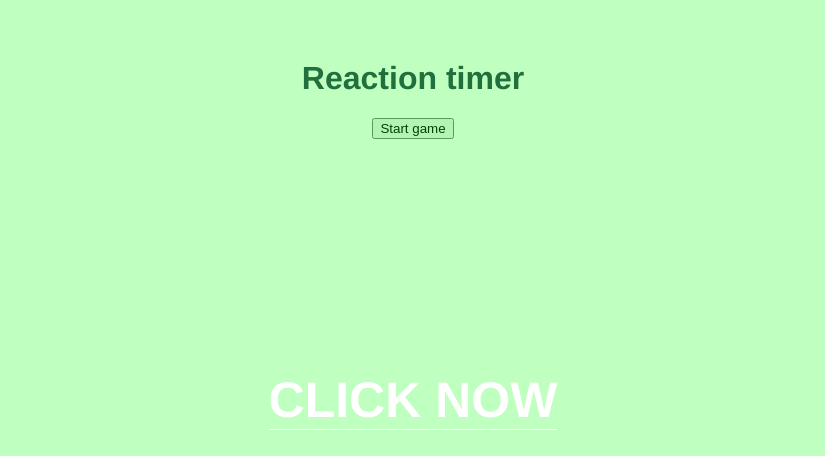
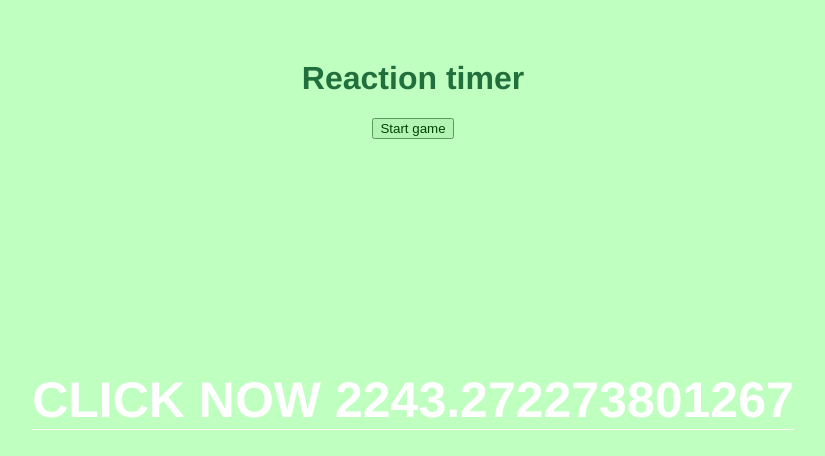
Before and after one commit to wypchlo/LearningVue, a Vue app in the folder reflex_game/: page / in a window 1280 px wide. Both pictures are taken after a click on the button "Start game". Shown: the top 456 px of the page, without its empty margins (227-1052 px from the left). Built offline with nearby package versions, Linux system fonts and the light colour scheme.

Commit message:
Day 2 Finished the reflex game

```diff
--- a/reflex_game/src/App.vue
+++ b/reflex_game/src/App.vue
@@ -1,9 +1,9 @@
 <template>
   <h1> Reaction timer </h1>
-  <button @click="start()"> Start game </button>
-  <ReflexInput v-if="inputShown" @click="handleClick()" />
+  <button @click="start()" v-if="{disabled: isPlaying}" :reactionTime="reactionTime"> Start game </button>
+  <ReflexInput v-if="isPlaying" :delay="delay" @click="timerStarted" @timerStopped="timerStopped" />
 
-  <ReflexResult v-if="resultShown" :time="undefined" />
+  <ReflexResult v-if="resultShown" :time="undefined" :reactionTime="reactionTime" />
 </template>
 
 <script>
@@ -18,24 +18,23 @@ export default {
   },
   data() {
     return {
-      inputShown: false,
       resultShown: false,
       isPlaying: false,
+      delay: 0,
+      reactionTime: 0
     };
   },
   methods: {
-    handleClick() {
-      this.inputShown = false;
-      this.resultShown = true;
-      this.isPlaying = false;
-      this.$emit("clicked");
-    },
     start() {
-      if(this.isPlaying == true) return;
-
+      this.delay = 2000 + Math.random() * 5000;
       this.resultShown = false;
       this.isPlaying = true;
-      this.inputShown = true;
+    },
+    timerStopped(time)
+    {
+      this.reactionTime = time;
+      this.isPlaying = false;
+      this.resultShown = true;
     },
   },
 };
--- a/reflex_game/src/components/ReflexInput.vue
+++ b/reflex_game/src/components/ReflexInput.vue
@@ -1,12 +1,43 @@
 <template>
-    <div id='reflexinput'>
-       <b> CLICK NOW </b>
+    <div v-if='inputShown' @click="stopTimer()" id='reflexinput'>
+       <b> CLICK NOW {{ delay }}</b>
     </div>
 </template>
 
 <script>
     export default{
         name: 'ReflexInput',
+        props: [
+            'delay'
+        ],
+        data()
+        {
+            return{
+                inputShown: false,
+                timer: null,
+                reactionTime: 0
+            }
+        },
+        mounted()
+        {
+            setTimeout(() => {
+                this.inputShown = true;
+                this.startTimer()
+            }, this.delay);
+        },
+        methods: {
+            startTimer()
+            {
+                this.timer = setInterval(() => {
+                    this.reactionTime+=10
+                }, 10);
+            },
+            stopTimer()
+            {
+                clearInterval(this.timer);
+                this.$emit('timerStopped', this.reactionTime);
+            }
+        }
     }
 </script>
 
--- a/reflex_game/src/components/ReflexResult.vue
+++ b/reflex_game/src/components/ReflexResult.vue
@@ -1,11 +1,13 @@
 <template>
-  <h1 id="result">You clicked the input in: {{ time }}ms</h1>
+  <h1 id="result">You clicked the input in: {{ reactionTime }}ms</h1>
 </template>
 
 <script>
 export default {
   name: "ReflexResult",
-  props: ["time"],
+  props: [
+    "reactionTime"
+  ],
 };
 </script>
 
```
